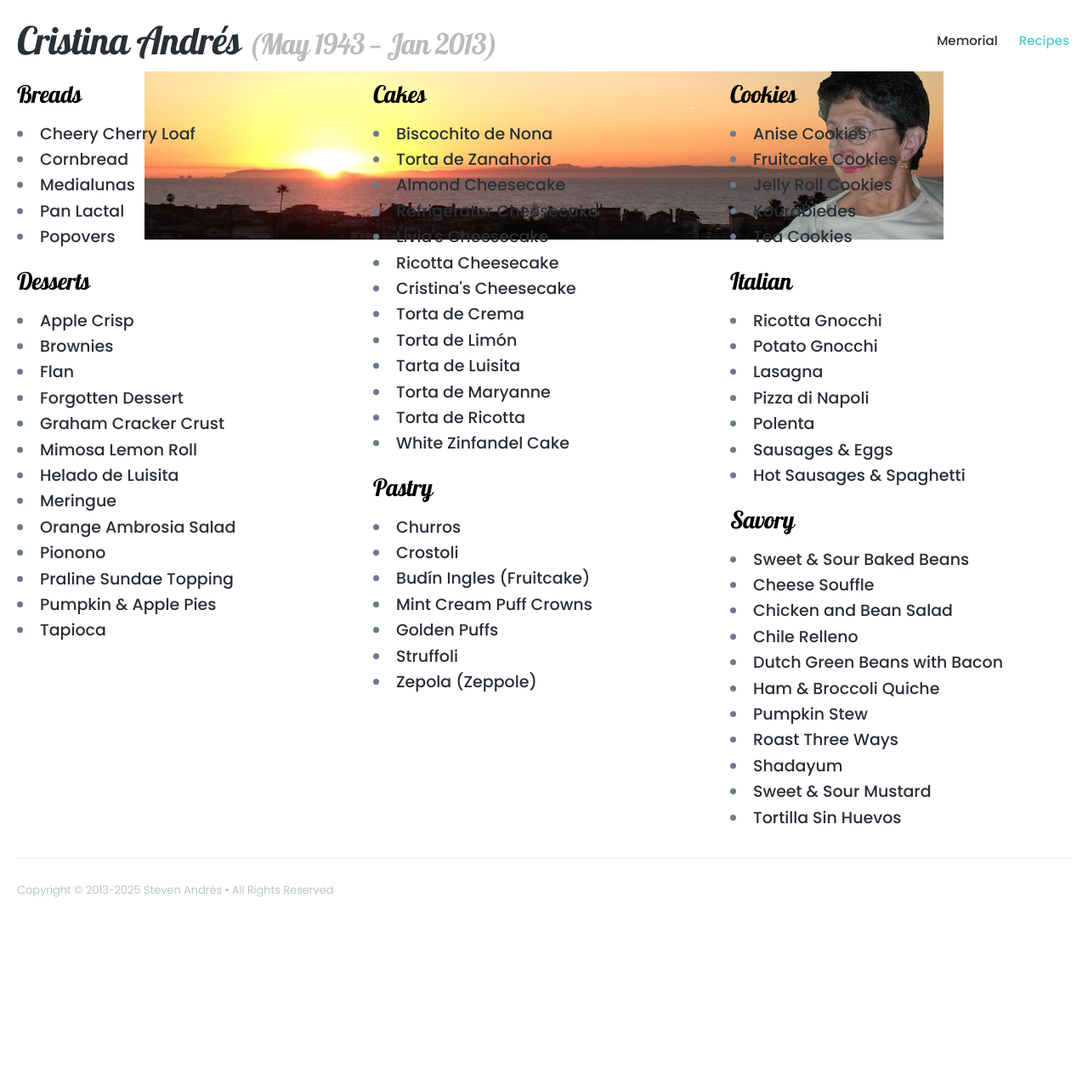
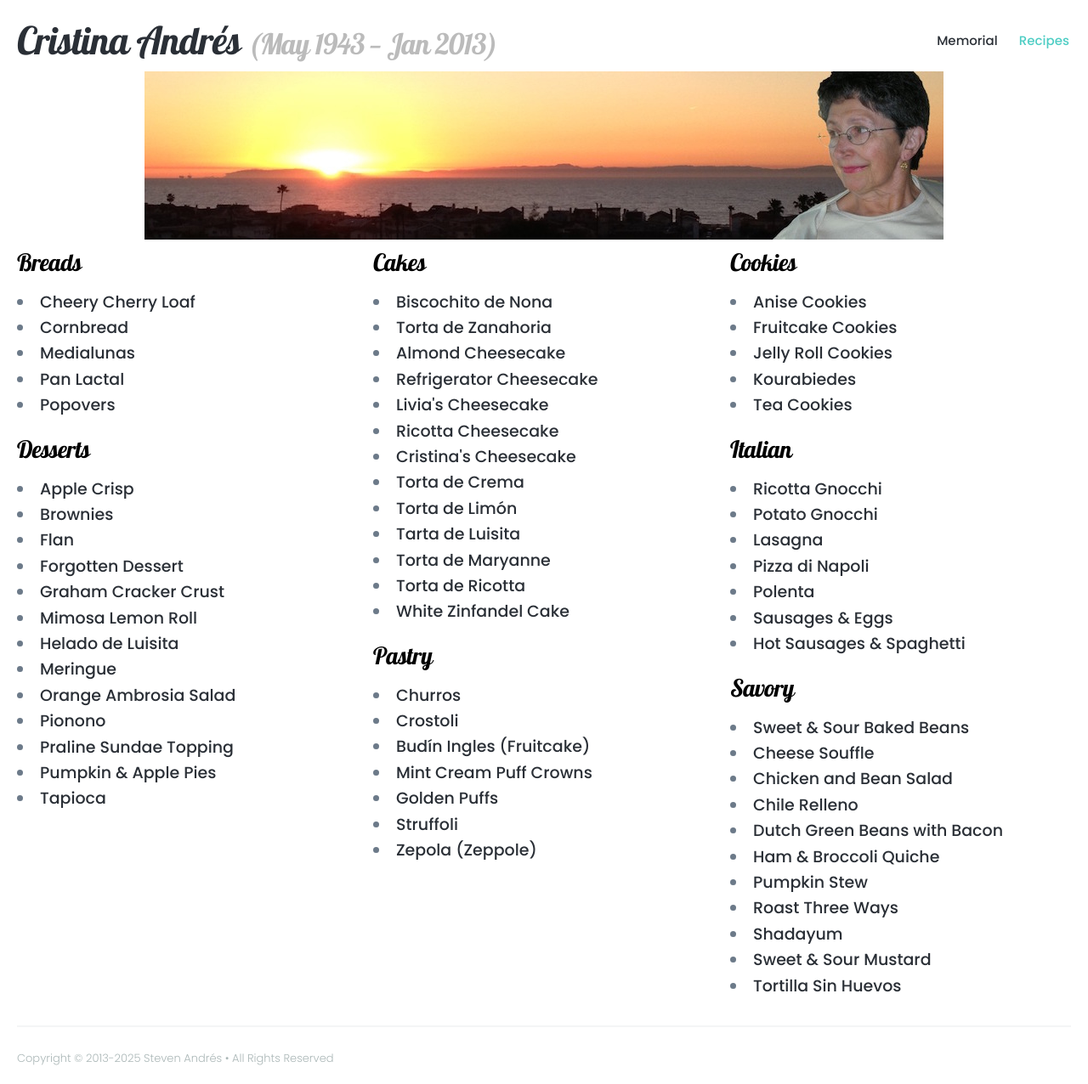
Before and after one commit to 950cagney/950cagney.github.io, a Jekyll site: the page built from recipes/index.html, in a window 1280 px wide. Shown: the whole page at 85% size. Built offline with Jekyll 4.4.1, drawn with Linux system fonts in a browser that asks for light colours; nearby versions of some CDN libraries; before the commit the page ends 1078 px from its top, so only the background shows below that.

Commit message:
Update index.html

```diff
--- a/recipes/index.html
+++ b/recipes/index.html
@@ -4,10 +4,9 @@ title: Recipes
 ---
 
 <section class="listing">
+	<p align="center"><img src="/images/header.jpg"></p>
 
 	<div class="content-wrap listing-wrap recipes">
-
-		<p align="center"><img src="/images/header.jpg"></p>
 
 		<article class="listing-item">
 			<h2 class="listing-item__title" style="color: black;">Breads</h2>
```
